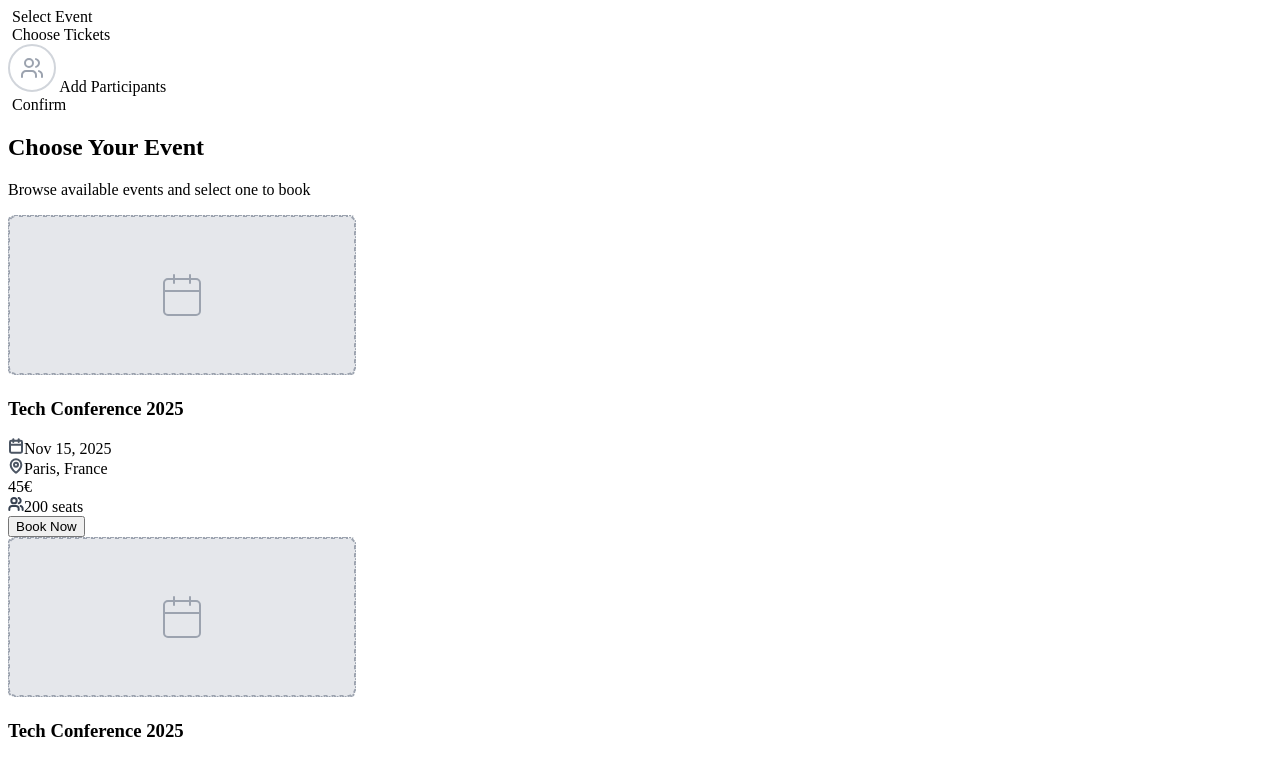
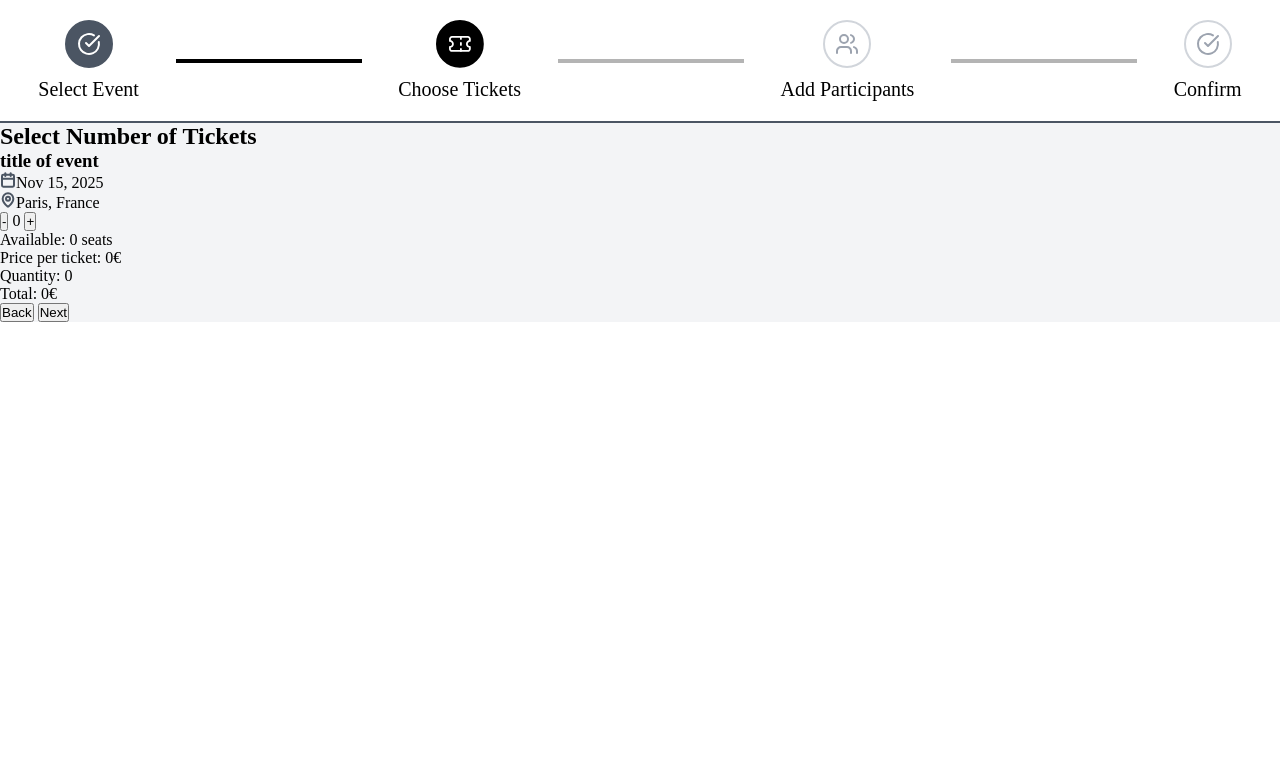
Before and after one commit to oelaimar/Ticketly, a plain HTML site: page index.html in a window 1280 px wide. Shown: the top 758 px of the page. Drawn offline with Linux system fonts and the light colour scheme.

Commit message:
adding the complate active inactive class to nav-icone and the bar-complet and bat-incomplet class to bar to manupilate all this in js

```diff
--- a/index.html
+++ b/index.html
@@ -5,42 +5,44 @@
     <meta charset="UTF-8">
     <meta name="viewport" content="width=device-width, initial-scale=1.0">
     <link rel="stylesheet" href="style.css">
-    <title>Document</title>
+    <title>Ticketly</title>
 </head>
 
 <body>
 
     <header>
-        <div>
-            <img src="./sources/images/icones/black/Select Event.svg" alt="">
+        <div class="countainer-navigation">
+            <div class="nav-icone complated">
+                <img id="events-lable" src="./sources/images/icones/navigation/gray/checked.svg" alt="">
                 <span>Select Event</span>
             </div>
 
-        <div></div>
+            <div class="bar-navigation bar-complated"></div>
 
-        <div>
-            <img src="./sources/images/icones/white/Choose Tickets.svg" alt="">
+            <div class="nav-icone active">
+                <img id="tiket-lable" src="./sources/images/icones/navigation/black/Choose Tickets.svg" alt="">
                 <span>Choose Tickets</span>
             </div>
 
-        <div></div>
+            <div class="bar-navigation bar-incompleted"></div>
 
-        <div>
-            <img src="./sources/images/icones/navigation/white/Add Participants.svg" alt="">
+            <div class="nav-icone inaactive">
+                <img id="participants-lable" src="./sources/images/icones/navigation/white/Add Participants.svg" alt="">
                 <span>Add Participants</span>
             </div>
 
-        <div></div>
+            <div class="bar-navigation bar-incompleted"></div>
 
-        <div>
-            <img src="./sources/images/icones/white/checked.svg" alt="">
+            <div class="nav-icone inactive">
+                <img id="summary-lable" src="./sources/images/icones/navigation/white/checked.svg" alt="">
                 <span>Confirm</span>
+            </div>
         </div>
     </header>
 
     <main>
 
-        <section>
+        <section id="events">
             <h2>Choose Your Event</h2>
             <p>Browse available events and select one to book</p>
             <div>
@@ -116,7 +118,7 @@
 
         </section>
 
-        <section>
+        <section id="ticket">
             <h2>Select Number of Tickets</h2>
             <div>
                 <h3>title of event</h3>
@@ -125,9 +127,10 @@
             </div>
 
             <div>
-                <div>-</div>
-                <div>0</div>
-                <div>+</div>
+                <div><button>-</button>
+                    <span>0</span>
+                    <button>+</button>
+                </div>
                 <div>Available: <span>0</span> seats</div>
             </div>
 
@@ -152,7 +155,7 @@
             </div>
         </section>
 
-        <section>
+        <section id="participants">
 
             <h2>Participant Information</h2>
             <p>Participant <span>3 / 2</span></p>
@@ -194,7 +197,7 @@
             </div>
         </section>
 
-        <section>
+        <section id="summary">
 
             <h2>Booking Summary</h2>
             <p>Please review your booking details</p>
@@ -252,7 +255,7 @@
             <button><img src="./sources/images/icones/icones/check.svg" alt="">Confirm Booking</button>
         </section>
 
-        <section>
+        <section id="navBtns">
             <button>Back</button>
             <button>Next</button>
         </section>
--- a/style.css
+++ b/style.css
@@ -0,0 +1,54 @@
+*{
+    margin: 0;
+    padding: 0;
+}
+
+main{
+    background-color: #F3F4F6;
+}
+
+#events{
+    display: none;
+}
+#ticket{
+    display: block;
+}
+#participants{
+    display: none;
+}
+#summary{
+    display: none;
+}
+
+.countainer-navigation{
+    display: flex;
+    justify-content: space-around;
+    align-items: center;
+    padding: 20px;
+    border-bottom: 2px solid #4B5563;
+}
+
+.nav-icone{
+    display: flex;
+    flex-direction: column;
+    align-items: center;
+    text-align: center;
+    font-size: 20px;
+}
+
+.nav-icone > img {
+    width: 48px;
+    margin-bottom: 10px;
+}
+
+.bar-navigation{
+    height: 4px;
+    width:15%;
+}
+.bar-complated{
+    background-color: #000000;
+}
+
+.bar-incompleted{
+    background-color: #b4b4b4;
+}
```
Lines whose indentation alone changed are shown as unchanged.
